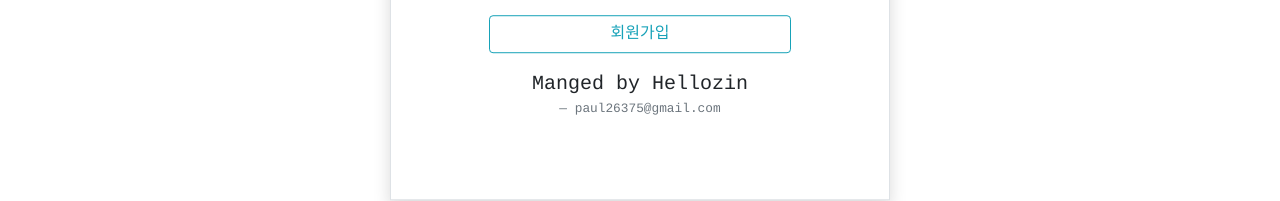
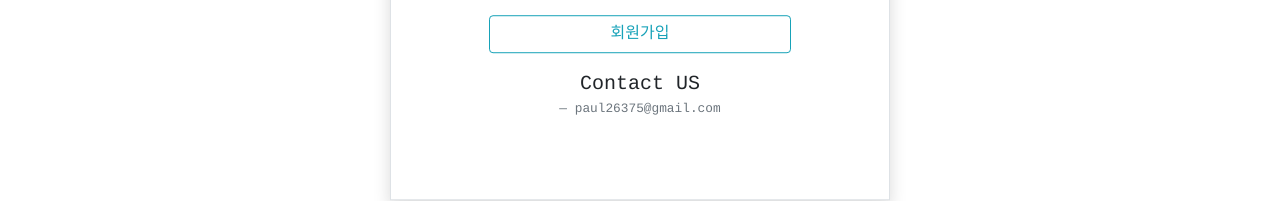
Before and after one commit to hellozin/recruit-jogbo-frontend, a Vue app: page /login in a window 1280 px wide. Shown: the part 497-698 px from the top of the page. Built offline with nearby package versions, Linux system fonts and the light colour scheme; a web font is replaced by a local one; what vue-disqus would draw is missing.

Commit message:
간단한 메시지 변경

```diff
--- a/src/views/Login.vue
+++ b/src/views/Login.vue
@@ -18,7 +18,7 @@
       </b-form>
 
       <div class="p-3">
-        <p class="text-center lead mb-0">Manged by Hellozin</p>
+        <p class="text-center lead mb-0">Contact US</p>
         <p class="text-center blockquote-footer">paul26375@gmail.com</p>
       </div>
 
```
